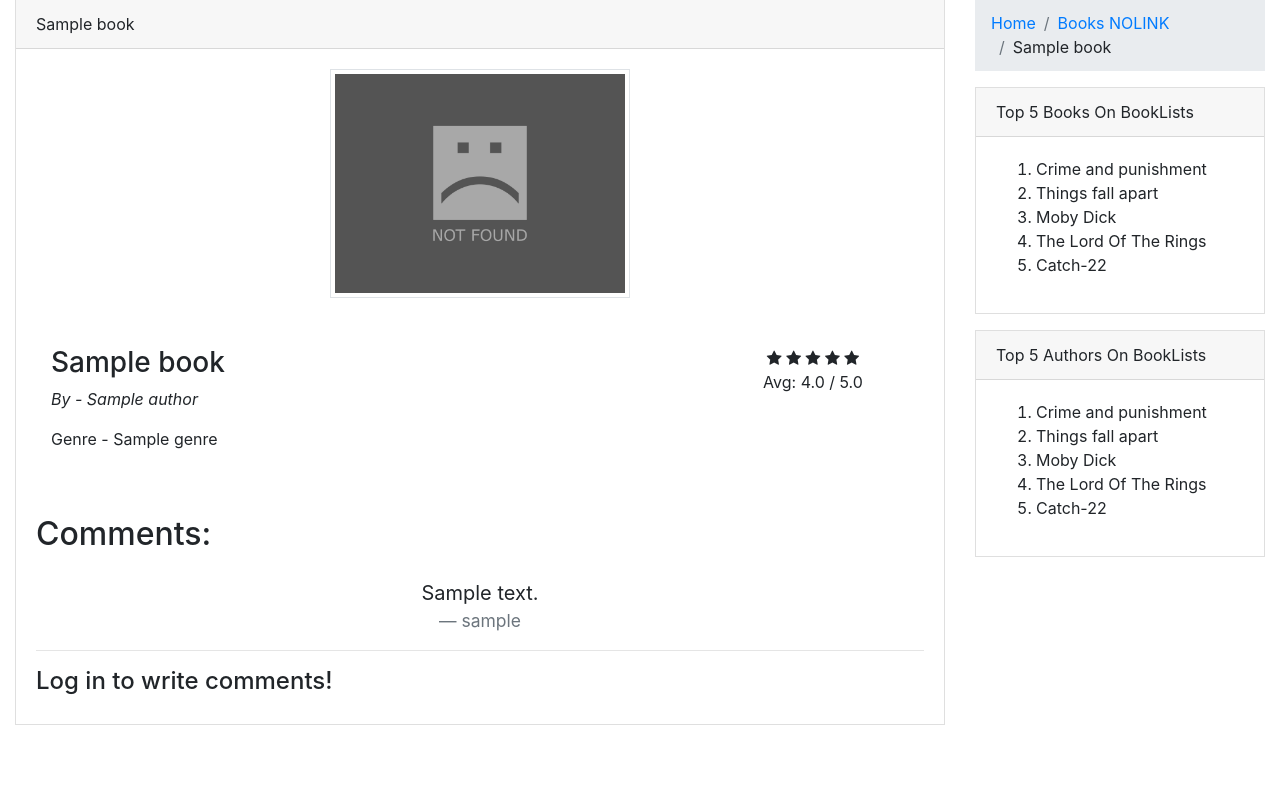
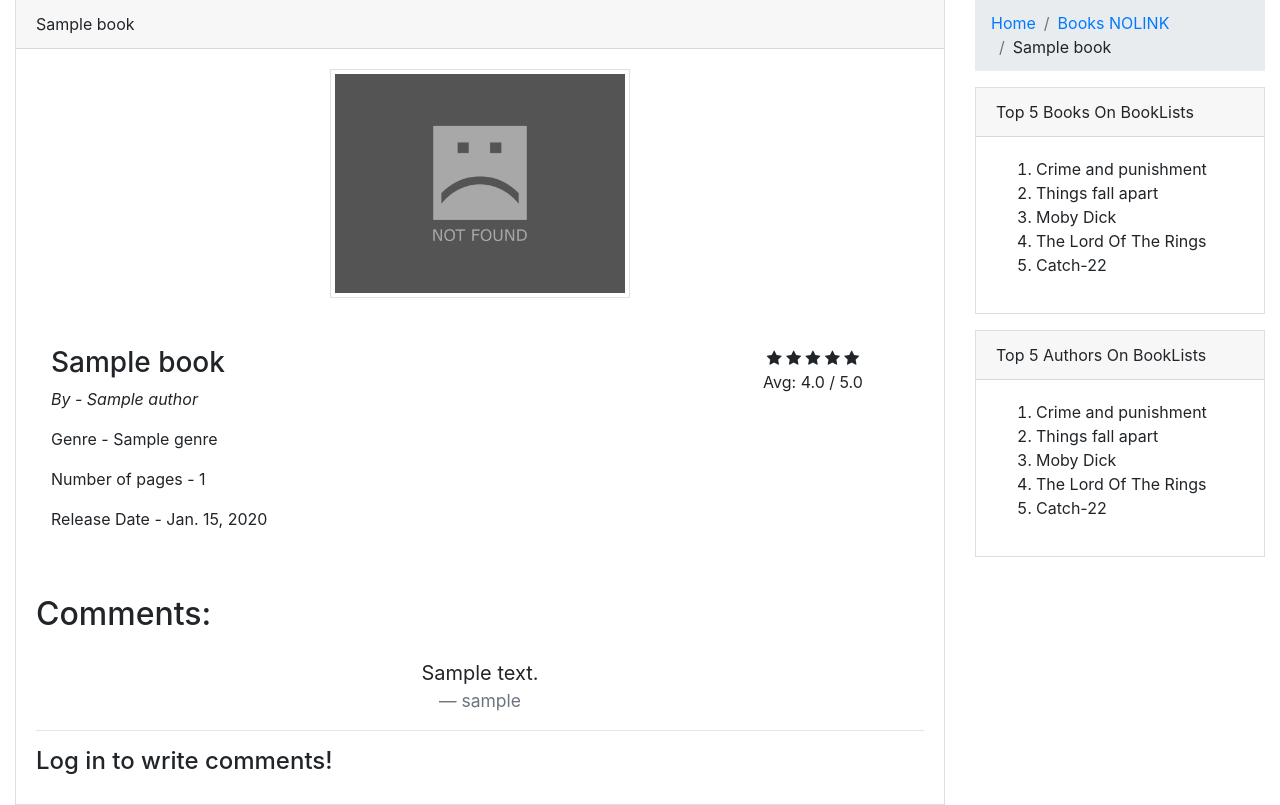
Before and after one commit to Danielius5/WAD_team_assignment, a Django app: a page that uses templates/booklists/books/view.html in a window 1280 px wide. Shown: the part 105-910 px from the top of the page. Before the commit the page ends 830 px from the top, so only its background shows below. Run offline with Django 3.2, Linux system fonts and the light colour scheme; tables that the repository leaves empty hold one stand-in row (values such as "Sample post"); some libraries are stand-ins or nearby versions.

```diff
--- a/templates/booklists/books/view.html
+++ b/templates/booklists/books/view.html
@@ -35,6 +35,14 @@
                     <p>
                         {% translate 'Genre' %} -
                         {{ book.genre.all|join:", " }}
+                    </p>
+                    <p>
+                        {% translate 'Number of pages' %} -
+                        {{ book.no_of_pages }}
+                    </p>
+                    <p>
+                        {% translate 'Release Date' %} -
+                        {{ book.release_date }}
                     </p>
                 </div>
                 <div class="col-md-3 text-center">
```
Lines whose indentation alone changed are shown as unchanged.
